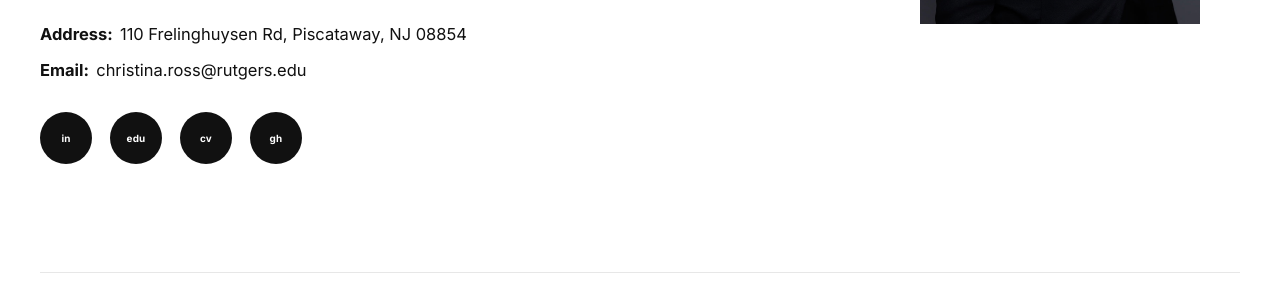
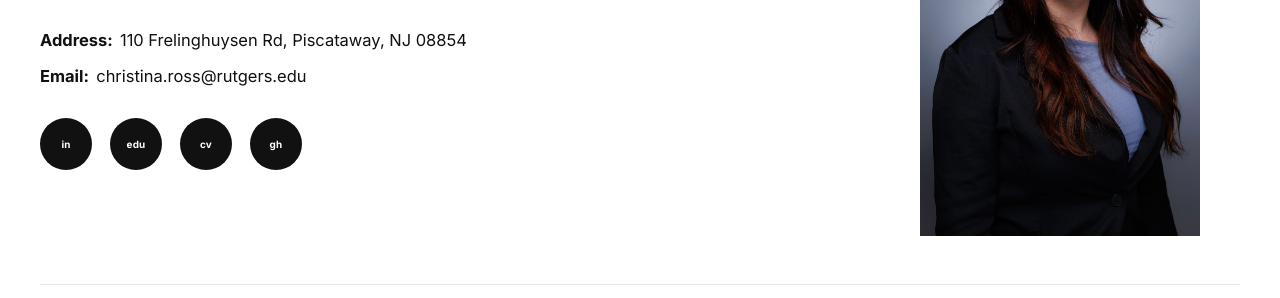
Before and after one commit to Christinaaross/christinaaross.github.io, a plain HTML site: page index.html in a window 1280 px wide. Shown: the part 268-566 px from the top of the page. Drawn offline with Linux system fonts and the light colour scheme.

Commit message:
Update style.css

```diff
--- a/style.css
+++ b/style.css
@@ -136,7 +136,7 @@
   display: flex;
   justify-content: center;
   align-items: center;
-  margin-top: -400px;
+  margin-top: 12px;
   padding: 0;
 }
 
```
